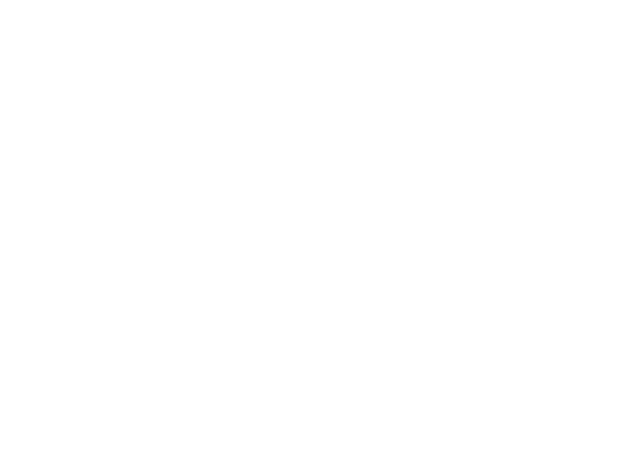
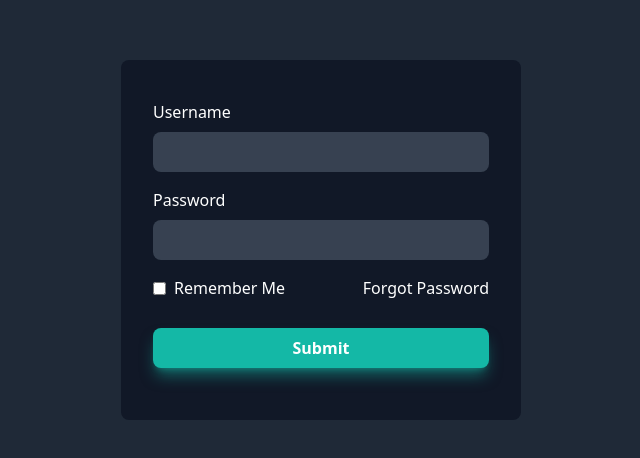
Before and after one commit to absalipande/technicalExamination, a React (Vite) app in the folder frontend/frontend/: page /Account/SignIn in a window 1280 px wide. Shown: the part 160-618 px from the top of the page, without its empty margins (319-959 px from the left). Built offline with nearby package versions, Linux system fonts and the light colour scheme.

Commit message:
fix: forgot to return inside the App.jsx

```diff
--- a/frontend/frontend/src/App.jsx
+++ b/frontend/frontend/src/App.jsx
@@ -2,15 +2,25 @@
 import { BrowserRouter, Route, Routes } from 'react-router-dom';
 
 import LoginPage from './pages/LoginPage';
+import HomePage from './pages/HomePage';
 import AuthComponent from './AuthComponent';
 
 const App = () => {
-  <BrowserRouter>
-    <Routes>
-      <Route path='/Account/SignIn' element={<LoginPage />} />
-    </Routes>
-    ;
-  </BrowserRouter>;
+  return (
+    <BrowserRouter>
+      <Routes>
+        <Route path='/Account/SignIn' element={<LoginPage />} />
+        <Route
+          path='/'
+          element={
+            <AuthComponent>
+              <HomePage />
+            </AuthComponent>
+          }
+        />
+      </Routes>
+    </BrowserRouter>
+  );
 };
 
 export default App;
--- a/frontend/frontend/src/pages/LoginPage.jsx
+++ b/frontend/frontend/src/pages/LoginPage.jsx
@@ -3,7 +3,7 @@
 
 const LoginPage = () => {
   return (
-    <div className='bg-gray-500 w-screen h-screen text-white flex justify-center items-center'>
+    <div>
       <LoginFormComponent />
     </div>
   );
```
